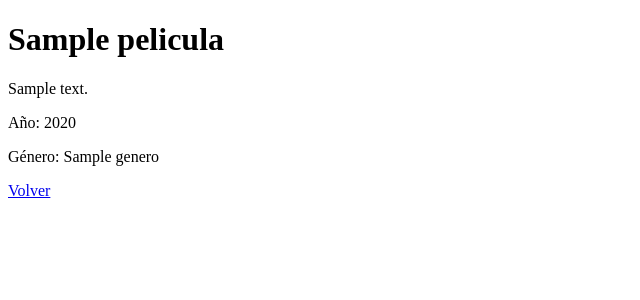
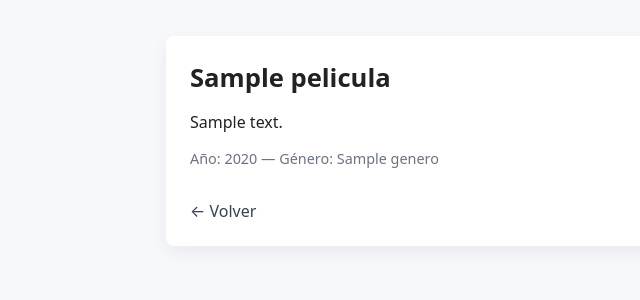
Before and after one commit to enmanuelcruz13/trabajo-final, a Django app: page /pelicula/1/ in a window 1280 px wide. Shown: the top 300 px of the page, without its empty margins (0-640 px from the left). Run offline with Django 5.2, Linux system fonts and the light colour scheme; tables that the repository leaves empty hold one stand-in row (values such as "Sample post").

Commit message:
Add basic CSS and styles; link static/css/style.css in templates

```diff
--- /dev/null
+++ b/app/static/css/style.css
@@ -0,0 +1,30 @@
+body {
+  font-family: system-ui, -apple-system, "Segoe UI", Roboto, "Helvetica Neue", Arial;
+  background: #f7f8fb;
+  color: #222;
+  margin: 0;
+  padding: 0;
+}
+
+.container {
+  max-width: 900px;
+  margin: 36px auto;
+  padding: 24px;
+  background: #fff;
+  box-shadow: 0 6px 18px rgba(17,24,39,0.06);
+  border-radius: 8px;
+}
+
+h1 {
+  margin: 0 0 12px 0;
+  font-size: 1.6rem;
+}
+
+ul.peliculas { list-style: none; padding: 0; margin: 8px 0 0 0; }
+ul.peliculas li { padding: 10px 12px; border-bottom: 1px solid #eef2f7; }
+ul.peliculas li a { color: #0b5fff; text-decoration: none; font-weight: 600; }
+ul.peliculas li a:hover { text-decoration: underline; }
+
+.meta { color: #6b7280; font-size: 0.9rem; }
+
+.back { display:inline-block; margin-top:18px; color:#374151; text-decoration:none }
--- a/app/templates/peliculas/detalle.html
+++ b/app/templates/peliculas/detalle.html
@@ -3,12 +3,14 @@
   <head>
     <meta charset="utf-8">
     <title>{{ pelicula.titulo }}</title>
+    <link rel="stylesheet" href="/static/css/style.css">
   </head>
   <body>
-    <h1>{{ pelicula.titulo }}</h1>
-    <p>{{ pelicula.descripcion }}</p>
-    <p>Año: {{ pelicula.anio }}</p>
-    <p>Género: {{ pelicula.genero.nombre }}</p>
-    <p><a href="/">Volver</a></p>
+    <div class="container">
+      <h1>{{ pelicula.titulo }}</h1>
+      <p>{{ pelicula.descripcion }}</p>
+      <p class="meta">Año: {{ pelicula.anio }} — Género: {{ pelicula.genero.nombre }}</p>
+      <a class="back" href="/">← Volver</a>
+    </div>
   </body>
 </html>
```
Also changed, not shown: app/templates/peliculas/index.html (+8 -2 lines).
